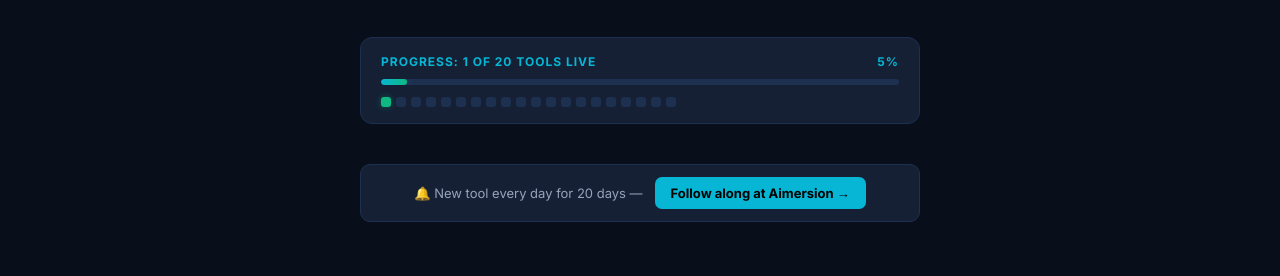
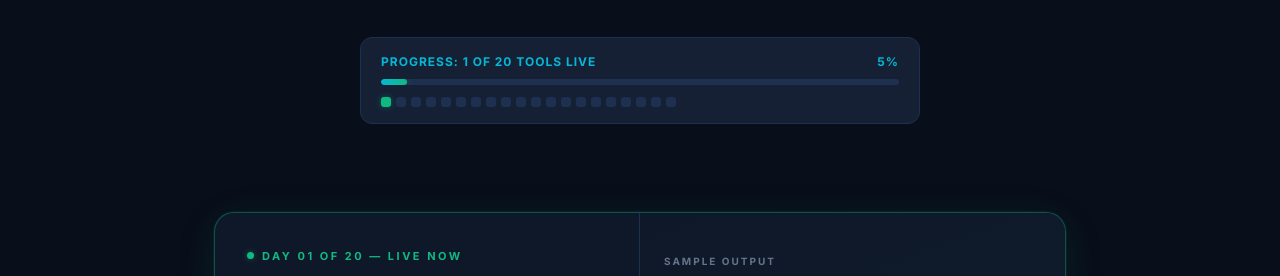
Before and after one commit to aimersion/ai-automations, a plain HTML site: page index.html in a window 1280 px wide. Shown: the part 491-767 px from the top of the page. Drawn offline with Linux system fonts and the light colour scheme.

Commit message:
Remove duplicate notify-strip — follow buttons now only in next-up section

```diff
--- a/index.html
+++ b/index.html
@@ -347,11 +347,6 @@
     <div class="progress-dots" id="progressDots"></div>
   </div>
 
-  <!-- Follow along -->
-  <div class="notify-strip">
-    <p>🔔 New tool every day for 20 days —</p>
-    <a href="https://aimersion.ai" target="_blank" rel="noopener">Follow along at Aimersion →</a>
-  </div>
 </div>
 
 <!-- ── Featured Tool ── -->
```
